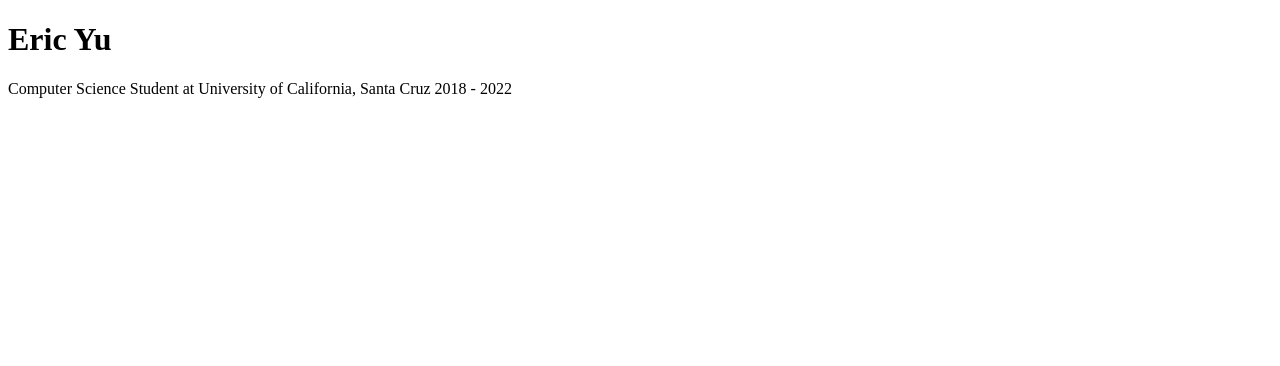
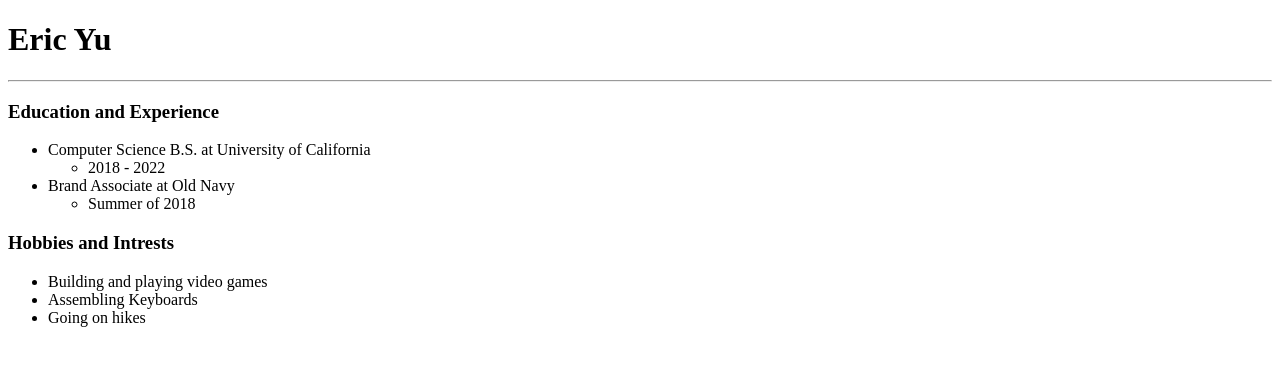
Before and after one commit to erlyu/erlyu.github.io, a plain HTML site: page index.html in a window 1280 px wide. Drawn offline with Linux system fonts and the light colour scheme.

Commit message:
temp stuff

```diff
--- a/index.html
+++ b/index.html
@@ -3,12 +3,31 @@
 
 <head>
   <meta charset="utf-8">
-  <title>Eric's Projects</title>
+  <title>Eric Yu's Homepage</title>
 </head>
 
 <body>
   <h1>Eric Yu</h1>
-  <p>Computer Science Student at University of California, Santa Cruz 2018 - 2022</p>
+  <hr>
+
+  <h3>Education and Experience</h3>
+  <ul>
+    <li>Computer Science B.S. at University of California</li>
+    <ul>
+      <li>2018 - 2022</li>
+    </ul>
+    <li>Brand Associate at Old Navy</li>
+    <ul>
+      <li>Summer of 2018</li>
+    </ul>
+  </ul>
+
+  <h3>Hobbies and Intrests</h3>
+  <ul>
+    <li>Building and playing video games</li>
+    <li>Assembling Keyboards</li>
+    <li>Going on hikes</li>
+  </ul>
 </body>
 
 </html>
```
